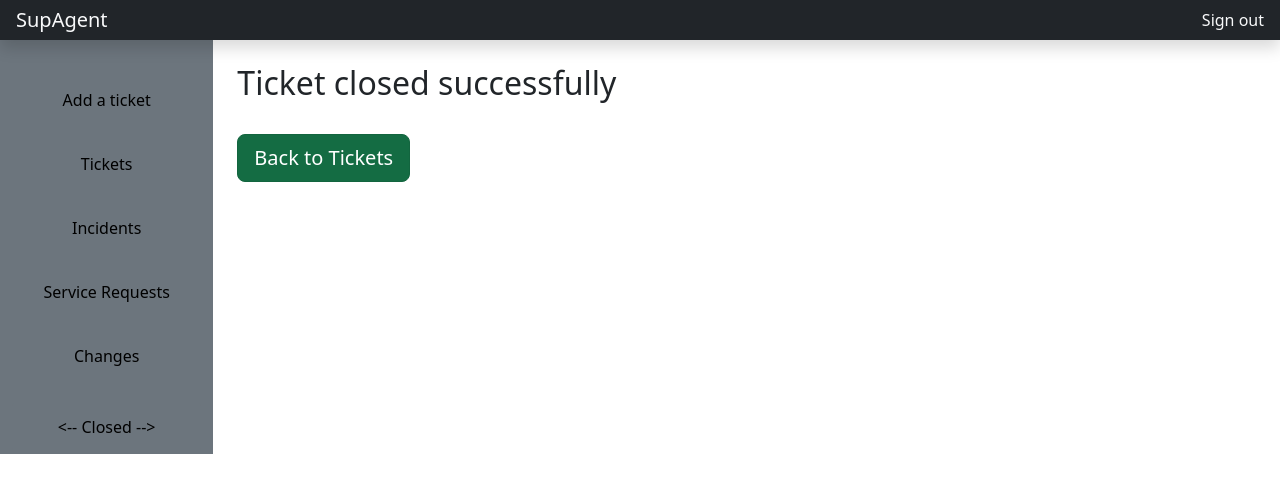
After one commit to edek06/SupAgent, a Django app: page /ticketportal/1/close/ in a window 1280 px wide. The commit adds this page. Shown: the top 493 px of the page. Run offline with Django 4.2, Linux system fonts and the light colour scheme; tables that the repository leaves empty hold one stand-in row (values such as "Sample post").

Commit message:
Done finished.. Design a little bit changed

```diff
--- a/ticketportal/templates/ticketportal/chg.html
+++ b/ticketportal/templates/ticketportal/chg.html
@@ -17,13 +17,7 @@
           </thead>
           <tbody>
             {% for ticket in tickets %}
-            {% if ticket.priority == 3 %}
-            <tr class="bg-danger">
-            {% elif ticket.priority == 2 %}
             <tr class="text-dark bg-light">
-            {% else %}
-            <tr class="text-dark bg-white">
-            {% endif %}
               <td>{{ ticket.id }}</td>
               <td><a href="{% url 'ticketportal:ticket_detail' ticket.id %}" style="color:black;">{{ ticket.title }}</a></td>
               <td>{{ ticket.category }}</td>
--- /dev/null
+++ b/ticketportal/templates/ticketportal/close.html
@@ -0,0 +1,9 @@
+{% extends "ticketportal/base.html" %}
+{% block content %}
+<main class="col-md-9 ms-sm-auto col-lg-10 px-md-4">
+    <br>
+    <h2>{{ info }}</h2>
+    <br>
+    <a href="{% url 'ticketportal:tickets' %}" class="btn btn-success btn-lg active" role="button">Back to Tickets</a>
+</main>
+{% endblock %}
--- a/ticketportal/templates/ticketportal/closed.html
+++ b/ticketportal/templates/ticketportal/closed.html
@@ -17,13 +17,7 @@
           </thead>
           <tbody>
             {% for ticket in tickets %}
-            {% if ticket.priority == 3 %}
-            <tr class="bg-danger">
-            {% elif ticket.priority == 2 %}
             <tr class="text-dark bg-light">
-            {% else %}
-            <tr class="text-dark bg-white">
-            {% endif %}
               <td>{{ ticket.id }}</td>
               <td><a href="{% url 'ticketportal:ticket_detail' ticket.id %}" style="color:black;">{{ ticket.title }}</a></td>
               <td>{{ ticket.category }}</td>
--- a/ticketportal/templates/ticketportal/inc.html
+++ b/ticketportal/templates/ticketportal/inc.html
@@ -17,13 +17,7 @@
           </thead>
           <tbody>
             {% for ticket in tickets %}
-            {% if ticket.priority == 3 %}
-            <tr class="bg-danger">
-            {% elif ticket.priority == 2 %}
             <tr class="text-dark bg-light">
-            {% else %}
-            <tr class="text-dark bg-white">
-            {% endif %}
               <td>{{ ticket.id }}</td>
               <td><a href="{% url 'ticketportal:ticket_detail' ticket.id %}" style="color:black;">{{ ticket.title }}</a></td>
               <td>{{ ticket.category }}</td>
--- a/ticketportal/templates/ticketportal/srq.html
+++ b/ticketportal/templates/ticketportal/srq.html
@@ -17,13 +17,7 @@
           </thead>
           <tbody>
             {% for ticket in tickets %}
-            {% if ticket.priority == 3 %}
-            <tr class="bg-danger">
-            {% elif ticket.priority == 2 %}
             <tr class="text-dark bg-light">
-            {% else %}
-            <tr class="text-dark bg-white">
-            {% endif %}
               <td>{{ ticket.id }}</td>
               <td><a href="{% url 'ticketportal:ticket_detail' ticket.id %}" style="color:black;">{{ ticket.title }}</a></td>
               <td>{{ ticket.category }}</td>
--- a/ticketportal/templates/ticketportal/tck.html
+++ b/ticketportal/templates/ticketportal/tck.html
@@ -17,13 +17,7 @@
           </thead>
           <tbody>
             {% for ticket in tickets %}
-            {% if ticket.priority == 3 %}
-            <tr class="bg-danger">
-            {% elif ticket.priority == 2 %}
             <tr class="text-dark bg-light">
-            {% else %}
-            <tr class="text-dark bg-white">
-            {% endif %}
               <td>{{ ticket.id }}</td>
               <td><a href="{% url 'ticketportal:ticket_detail' ticket.id %}" style="color:black;">{{ ticket.title }}</a></td>
               <td>{{ ticket.category }}</td>
--- a/ticketportal/templates/ticketportal/ticket_detail.html
+++ b/ticketportal/templates/ticketportal/ticket_detail.html
@@ -1,6 +1,11 @@
 {% extends "ticketportal/base.html" %}
 {% block content %}
 <main class="col-md-9 ms-sm-auto col-lg-10 px-md-4">
+    <h3>
+        {% if info %}
+            {{ info }}
+        {% endif %}
+    </h3>
     <br>
     <h1>{{ ticket.title }}</h1>
     <br>
--- a/ticketportal/templates/ticketportal/tickets.html
+++ b/ticketportal/templates/ticketportal/tickets.html
@@ -17,13 +17,13 @@
           </thead>
           <tbody>
             {% for ticket in tickets %}
-            {% if ticket.priority == 3 %}
+            <!--{% if ticket.priority == 3 %}
             <tr class="bg-danger">
             {% elif ticket.priority == 2 %}
             <tr class="text-dark bg-light">
             {% else %}
-            <tr class="text-dark bg-white">
-            {% endif %}
+            {% endif %}-->
+            <tr class="text-dark bg-light">
               <td>{{ ticket.id }}</td>
               <td><a href="{% url 'ticketportal:ticket_detail' ticket.id %}" style="color:black;">{{ ticket.title }}</a></td>
               <td>{{ ticket.category }}</td>
--- a/ticketportal/urls.py
+++ b/ticketportal/urls.py
@@ -9,7 +9,7 @@ urlpatterns = [
     path('chg/', views.chg, name='chg'),
     path('closed/', views.closed, name='closed'),
     path('<int:ticket_id>', views.ticket_detail, name='ticket_detail'),
-    path('<int:ticket_id>/close_ticket/', views.close_ticket, name='close_ticket'),
+    path('<int:ticket_id>/close/', views.close_ticket, name='close_ticket'),
     path('<int:ticket_id>/edit_ticket/', views.edit_ticket, name='edit_ticket'),
     path('create_ticket/', views.create_ticket, name='create_ticket'),
 ]
--- a/ticketportal/views.py
+++ b/ticketportal/views.py
@@ -68,12 +68,18 @@ def create_ticket(request):
 def close_ticket(request, ticket_id):
     # if ID is valid, save this object in ticket-Variable
     ticket = get_object_or_404(Ticket, pk=ticket_id)
-    # change a value for status to 'Closed'
-    ticket.status = Ticket.Status.CLOSED
+    # check aktually status
+    if not ticket.status == Ticket.Status.CLOSED:
+        # change a value for status to 'Closed'
+        ticket.status = Ticket.Status.CLOSED
+        # turn the info back
+        info = "Ticket closed successfully"
+    else:
+        info = "Ticket already closed. No action needed."
     # Save the comment to the database
     ticket.save()
     # And back to the Homepage
-    return redirect('ticketportal:tickets')
+    return render(request, 'ticketportal/close.html', {'info':info})
 
 def edit_ticket(request, ticket_id):
     # if ID is valid, save this object in ticket-Variable
```
Also changed, not shown: ticketportal/templates/ticketportal/close_ticket.html (deleted, +0 -11 lines).
